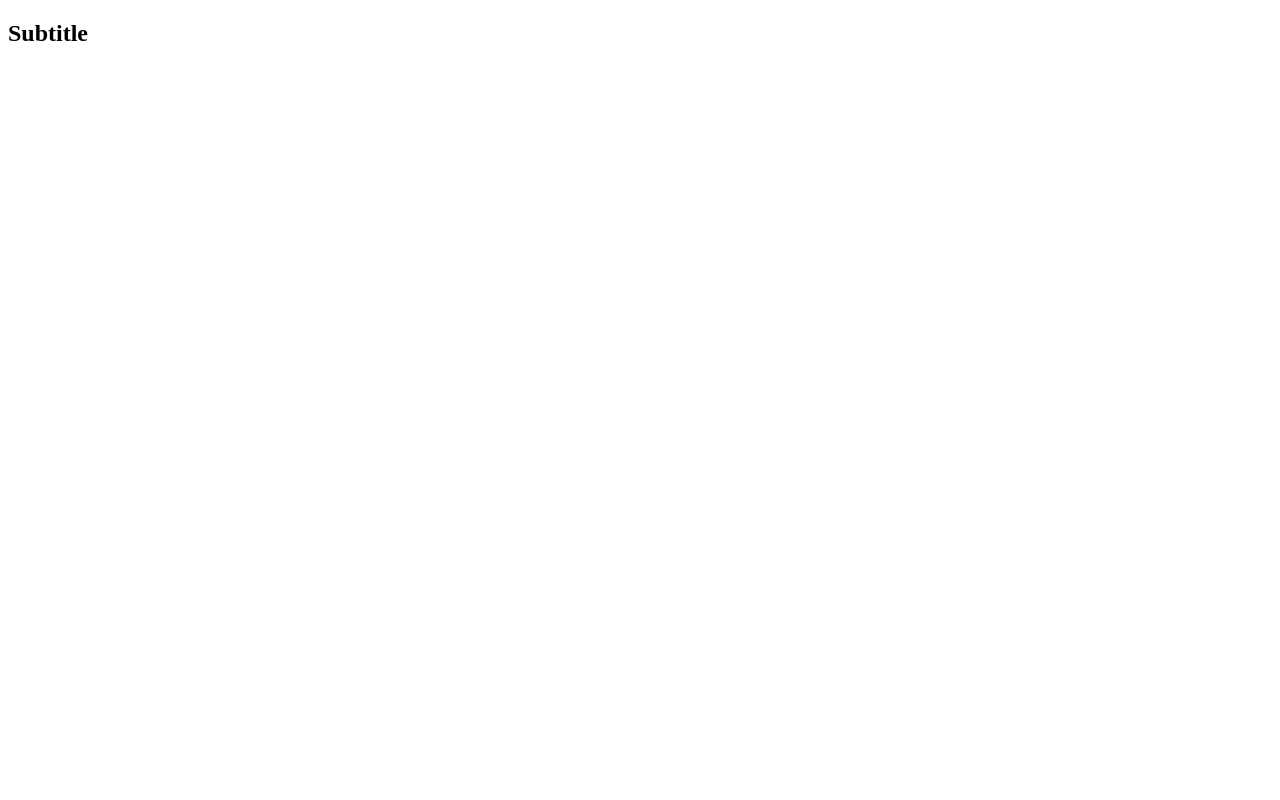
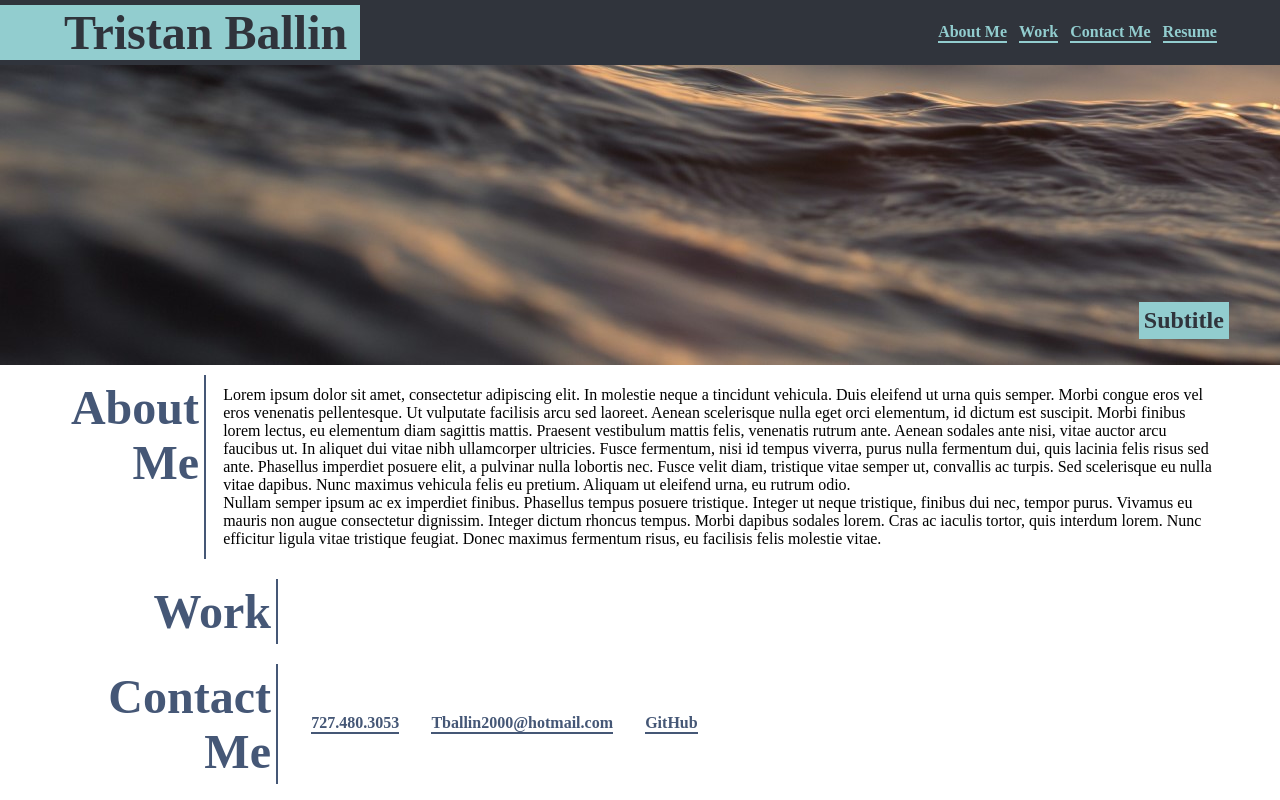
Before and after one commit to ThatBallinGuy/Portfolio, a plain HTML site: page index.html in a window 1280 px wide. Drawn offline with Linux system fonts and the light colour scheme.

Commit message:
added HTML and added CSS for Header

```diff
--- /dev/null
+++ b/assets/css/reset.css
@@ -0,0 +1,41 @@
+* {
+  margin: 0;
+  padding: 0;
+  box-sizing: border-box;
+}
+
+html {
+  height: 100%;
+}
+
+body {
+  min-height: 100%;
+  line-height: 1;
+  font-family: sans-serif;
+}
+
+h1,
+h2,
+h3,
+h4,
+h5,
+h6 {
+  font-size: 100%;
+}
+
+input,
+select,
+option,
+optgroup,
+textarea,
+button,
+pre,
+code {
+  font-size: 100%;
+  font-family: inherit;
+}
+
+ol,
+ul {
+  list-style: none;
+}
--- a/assets/css/style.css
+++ b/assets/css/style.css
@@ -0,0 +1,99 @@
+:root {
+    --dark-color: #30343C;
+    --light-blue: #92CDCF;
+    --dark-blue: #455776;
+    --off-white: #EFEEF8;
+}
+
+body{
+    display: flex;
+    flex-direction: column;
+    justify-content: flex-start;
+    margin: 0;
+    max-width: 2117px;
+}
+
+header{
+    display: flex;
+    justify-content: space-between;
+    background-color: var(--dark-color);
+    margin: 0;
+}
+
+header h1 {
+    display: flex;
+    font-size: 48px;
+    margin: 5px 0 ;
+    padding: 0 1% 0 5%;
+    align-items: center;
+    background-color: var(--light-blue);
+    color: var(--dark-color);
+}
+
+nav{
+    display: flex;
+    align-items: center;
+    margin: 10px 4% 10px 0;
+}
+nav a{
+    color: var(--light-blue);
+    margin-right: 12px;
+    border-bottom: 2px solid var(--light-blue);
+    font-weight: bold;
+    text-decoration: none;
+}
+
+.landingImg {
+    display: flex;
+    justify-content: flex-end;
+    align-items: flex-end;
+    width: 100%;
+    height: 300px;
+    margin: 0;
+    background-image: url(../images/Landing_background.jpg);
+}
+
+.landingImg h2 {
+    display: flex;
+    align-items: center;
+    margin: 0 4% 2% 0;
+    padding: 5px;
+    background-color: var(--light-blue);
+    color: var(--dark-color);
+}
+
+main {
+
+    margin: 0 4% 0 0;
+}
+
+main section {
+    display: flex;
+    justify-content: start;
+    flex-direction: row;
+    padding: 5px;
+}
+
+main section h2 {
+    width: 200px;
+    color: var(--dark-blue);
+    font-size: 48px;
+    text-align: end;
+    margin: 5px 5px 5px 5% ;
+    padding: 5px;
+    border-right: 2px solid var(--dark-blue);
+}
+
+main section div {
+    display: flex;
+    align-items: center;
+    margin-left: 1%;
+}
+
+main section div a {
+    color: var(--dark-blue);
+    margin: 0 5%;
+    border-bottom: 2px solid var(--dark-blue);
+    font-weight: bold;
+    text-decoration: none;
+}
--- a/index.html
+++ b/index.html
@@ -12,33 +12,91 @@
 <body>
   <!-- logo, navigation bar -->
   <header>
+    <h1>Tristan Ballin</h1>
     <nav>
       <!-- links to different sections in the page -->
-      <a href="#aboutme"></a>
-      <a href="#"></a>
-      <a href="#"></a>
+      <a href="#about">About Me</a>
+      <a href="#work">Work</a>
+      <a href="#contact">Contact Me</a>
+      <a href="#resume">Resume</a>
     </nav>
   </header>
 
   <!-- subtitle -->
-  <section>
+  <section class="landingImg">
     <h2>Subtitle</h2>
   </section>
 
   <main>
     <!-- about me section -->
     <section>
+        <h2>About Me</h2>
+        <div>
+            <p>Lorem ipsum dolor sit amet, consectetur adipiscing elit. In molestie neque a tincidunt vehicula. Duis eleifend ut urna quis semper. Morbi congue eros vel eros venenatis pellentesque. Ut vulputate facilisis arcu sed laoreet. Aenean scelerisque nulla eget orci elementum, id dictum est suscipit. Morbi finibus lorem lectus, eu elementum diam sagittis mattis. Praesent vestibulum mattis felis, venenatis rutrum ante. Aenean sodales ante nisi, vitae auctor arcu faucibus ut. In aliquet dui vitae nibh ullamcorper ultricies. Fusce fermentum, nisi id tempus viverra, purus nulla fermentum dui, quis lacinia felis risus sed ante. Phasellus imperdiet posuere elit, a pulvinar nulla lobortis nec. Fusce velit diam, tristique vitae semper ut, convallis ac turpis. Sed scelerisque eu nulla vitae dapibus. Nunc maximus vehicula felis eu pretium. Aliquam ut eleifend urna, eu rutrum odio.
 
-    </section>
+            <br>Nullam semper ipsum ac ex imperdiet finibus. Phasellus tempus posuere tristique. Integer ut neque tristique, finibus dui nec, tempor purus. Vivamus eu mauris non augue consectetur dignissim. Integer dictum rhoncus tempus. Morbi dapibus sodales lorem. Cras ac iaculis tortor, quis interdum lorem. Nunc efficitur ligula vitae tristique feugiat. Donec maximus fermentum risus, eu facilisis felis molestie vitae.</p>
+        </div>
+        </section>
 
     <!-- portfolio section -->
     <section>
+        <h2>Work</h2>
+        <div>
+            <article>
+                <figure>
+                    <figcaption>
+                        <h3></h3>
+                        <p></p>
+                    </figcaption>
+                </figure>
+            </article>
 
+            <article>
+                <figure>
+                    <figcaption>
+                        <h3></h3>
+                        <p></p>
+                    </figcaption>
+                </figure>
+            </article>
+
+            <article>
+                <figure>
+                    <figcaption>
+                        <h3></h3>
+                        <p></p>
+                    </figcaption>
+                </figure>
+            </article>
+
+            <article>
+                <figure>
+                    <figcaption>
+                        <h3></h3>
+                        <p></p>
+                    </figcaption>
+                </figure>
+            </article>
+
+            <article>
+                <figure>
+                    <figcaption>
+                        <h3></h3>
+                        <p></p>
+                    </figcaption>
+                </figure>
+            </article>
+        </div>
     </section>
 
     <!-- contact section -->
     <section>
-
+        <h2>Contact Me</h2>
+        <div>
+            <a href="727.480.3053">727.480.3053</a>
+            <a href="Tballin2000@hotmail.com">Tballin2000@hotmail.com</a>
+            <a href="https://github.com/ThatBallinGuy">GitHub</a>
+        </div>
     </section>
   </main>
 </body>
```
Also changed, not shown: assets/images/Landing_background.jpg (added).
